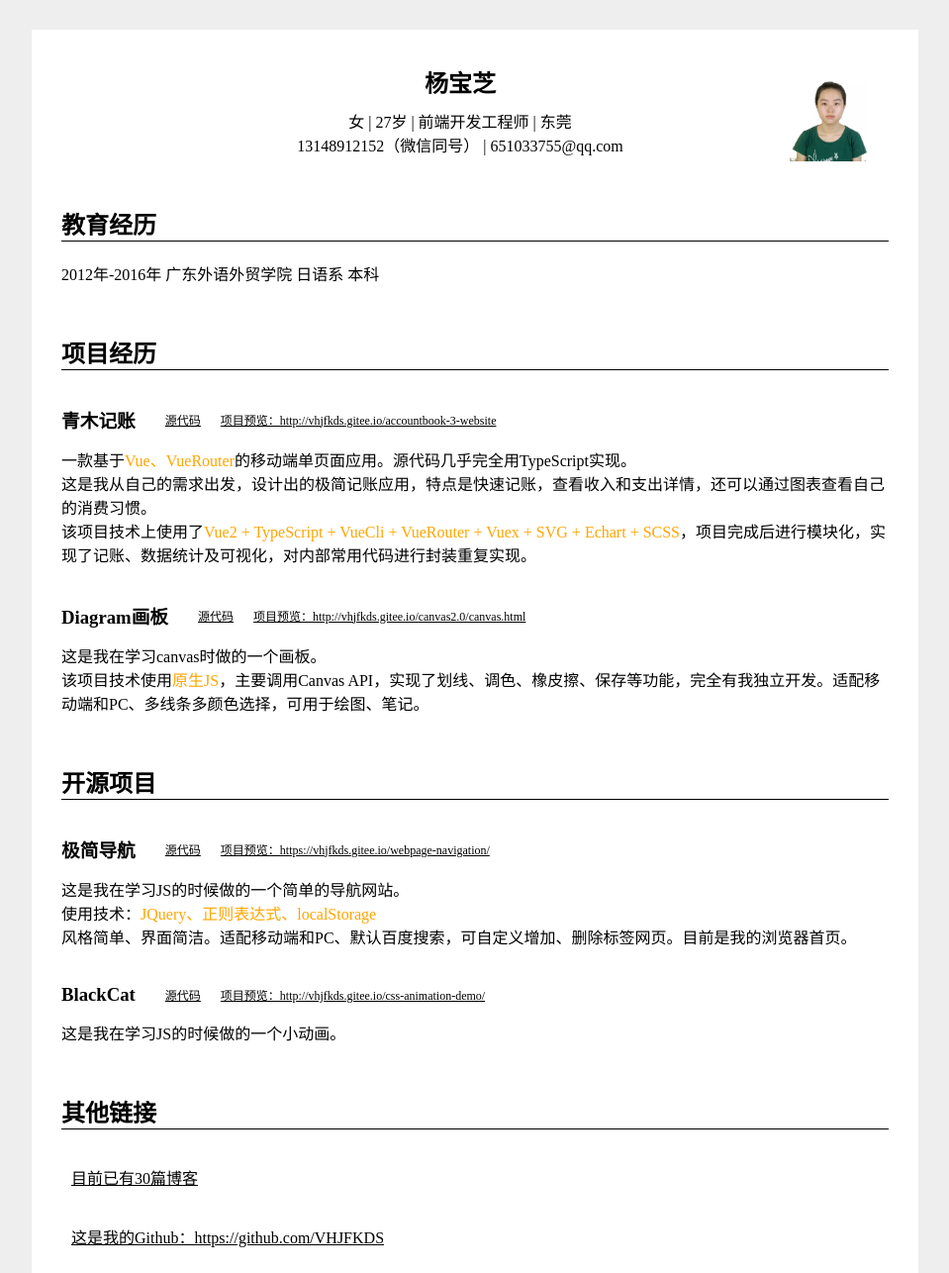
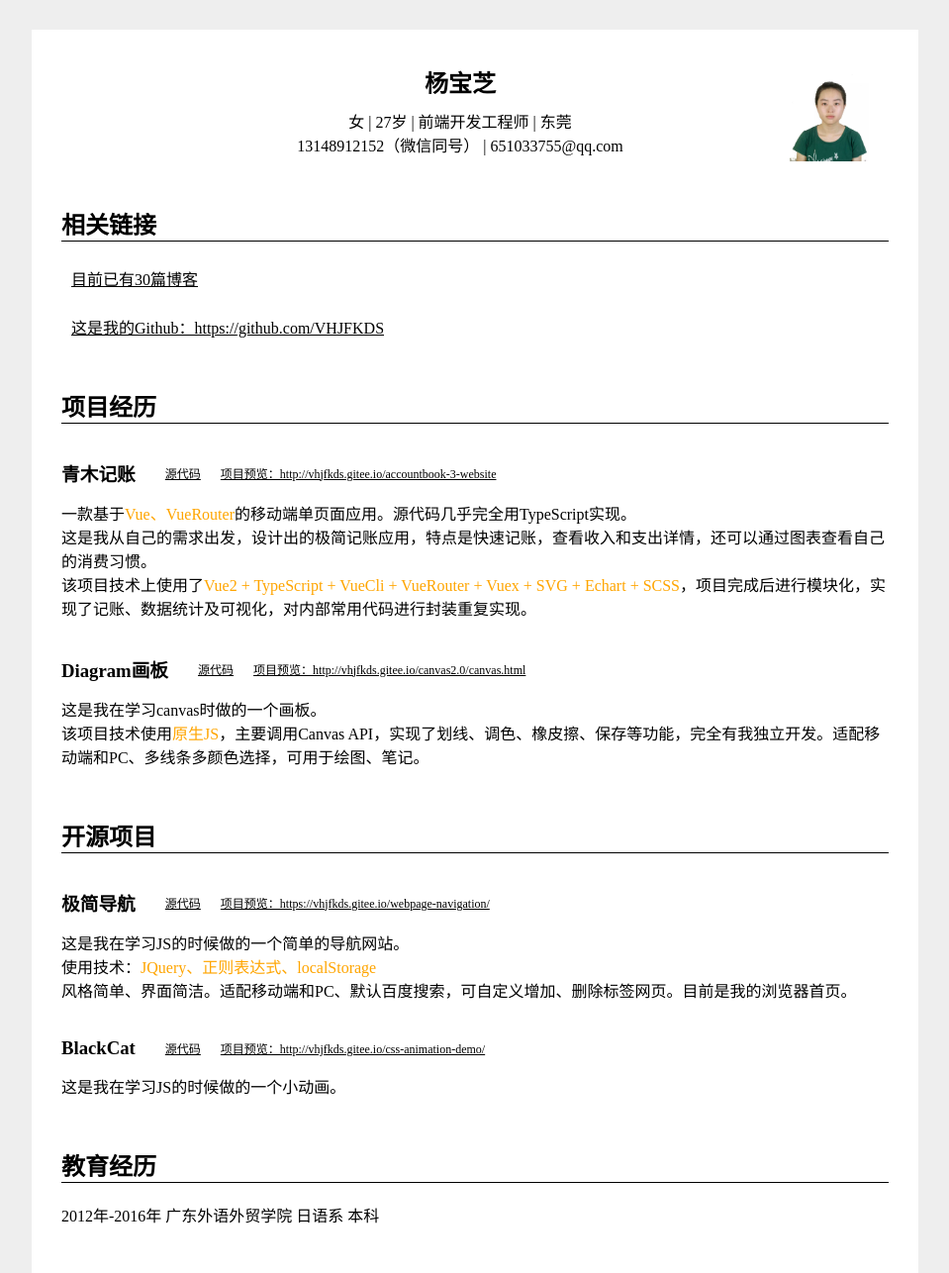
Before and after one commit to VHJFKDS/72-65-73-75-6D-65, a plain HTML site: page src/resume.html in a window 1280 px wide. Shown: the top 1286 px of the page at 99% size, without its empty margins (160-1119 px from the left). Drawn offline with Linux system fonts and the light colour scheme.

Commit message:
修改简历排序

```diff
--- a/css/resume.scss
+++ b/css/resume.scss
@@ -31,6 +31,9 @@ img{width: 80px;height: 98px;float: right;margin-right: 20px;}
 .other a{
   font-size: 16px;
 }
+.other li{
+    margin: 25px 0;
+}
 
 @media(max-width:420px){
     body{margin: 0;}
--- a/src/resume.html
+++ b/src/resume.html
@@ -29,13 +29,17 @@
     </div>
 
   </section>
-<section>
-    <h2>教育经历</h2>
-    <p>
-        <time>2012年-2016年</time>
-        广东外语外贸学院 日语系 本科
-    </p>
-  </section>
+
+  <section class="other">
+    <h2>相关链接</h2>
+    <ul>
+        <li><a href="https://juejin.im/user/2946346893973390">目前已有30篇博客</a></li>
+        <li><a href="https://github.com/VHJFKDS">这是我的Github：https://github.com/VHJFKDS</a></li>
+
+    </ul>
+
+</section>
+
   <section>
     <h2>项目经历</h2>
       <ol>
@@ -133,15 +137,15 @@
         </li> -->
     </ol>
 </section>
-<section style="page-break-after: always;" class="other">
-    <h2>其他链接</h2>
-    <ul>
-        <li><a href="https://juejin.im/user/2946346893973390">目前已有30篇博客</a></li>
-        <li><a href="https://github.com/VHJFKDS">这是我的Github：https://github.com/VHJFKDS</a></li>
 
-    </ul>
+<section style="page-break-after: always;" >
+  <h2>教育经历</h2>
+  <p>
+      <time>2012年-2016年</time>
+      广东外语外贸学院 日语系 本科
+  </p>
+</section>
 
-</section>
 <section class="skill">
       <h2>个人技能</h2>
       <ul>
```
Also changed, not shown: css/resume.css, 1 other file.
